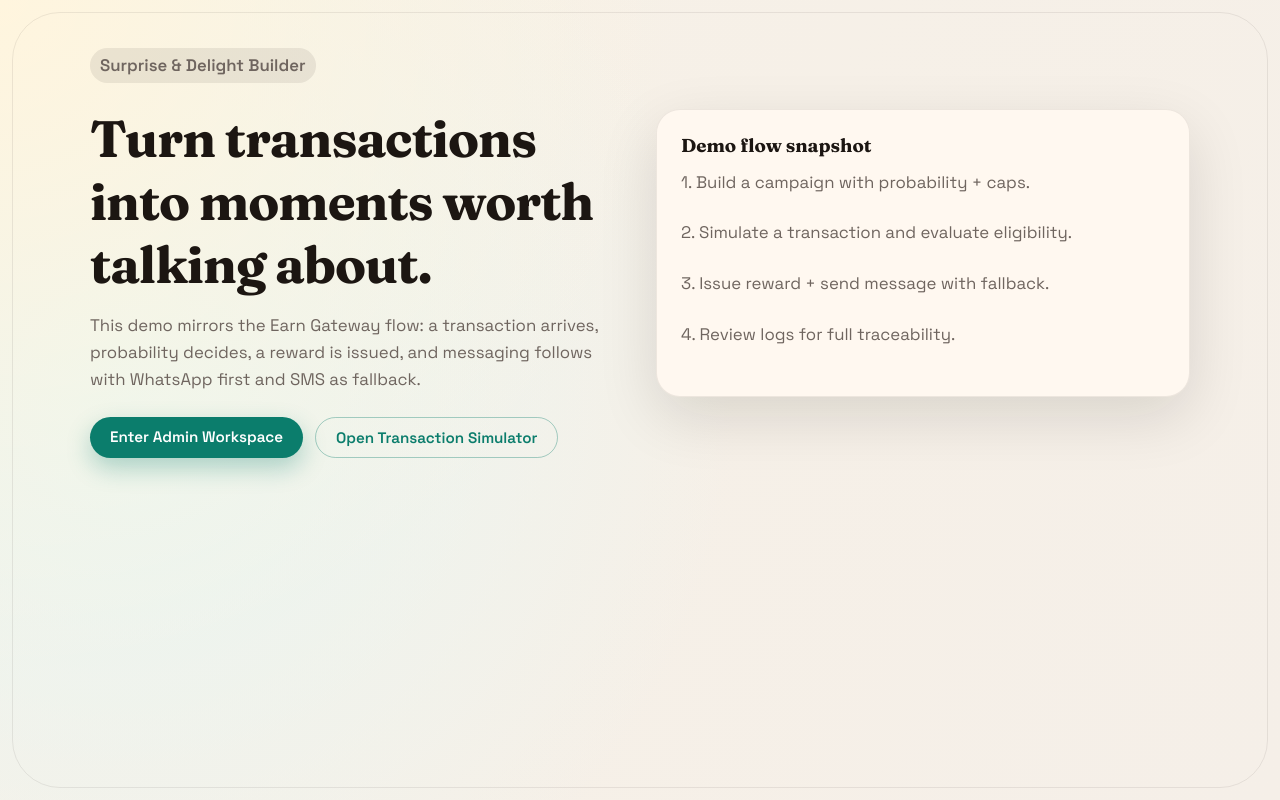
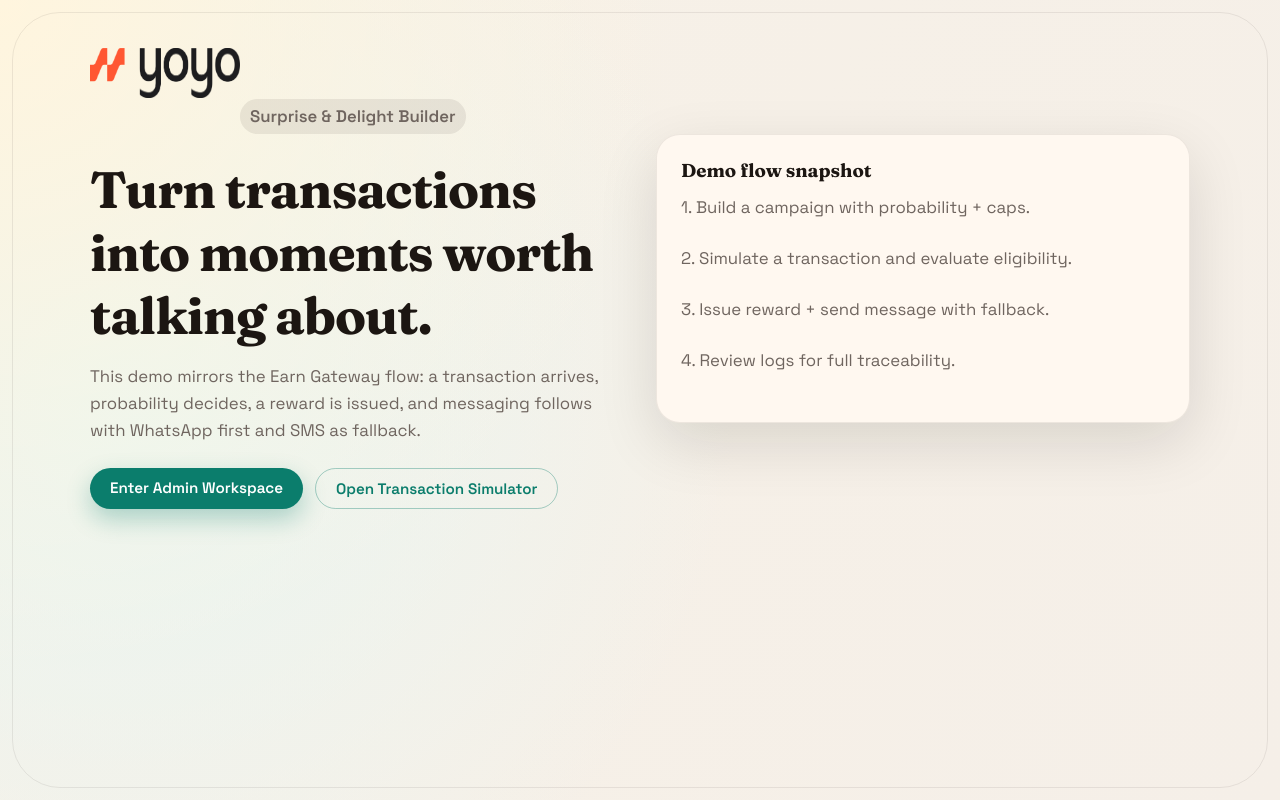
Before and after one commit to tristdrum/yoyo-demo, a Next.js app: page / in a window 1280 px wide. Built offline with nearby package versions, Linux system fonts and the light colour scheme.

Commit message:
Add YoYo logo to homepage and admin layout

```diff
--- a/app/admin/layout.tsx
+++ b/app/admin/layout.tsx
@@ -1,4 +1,6 @@
 import Link from "next/link";
+import Image from "next/image";
+import logo from "../logo.png";
 
 export default function AdminLayout({ children }: { children: React.ReactNode }) {
   const mode = process.env.NEXT_PUBLIC_APP_MODE ?? "mock";
@@ -7,6 +9,7 @@ export default function AdminLayout({ children }: { children: React.ReactNode })
     <main className="app-shell">
       <div className="admin-shell">
         <nav className="side-nav">
+          <Image src={logo} alt="YoYo Logo" width={120} height={40} style={{ marginBottom: "1rem" }} />
           <h2>YoYo Builder</h2>
           <Link href="/admin/campaigns">Campaigns</Link>
           <Link href="/admin/templates">Templates</Link>
--- a/app/page.tsx
+++ b/app/page.tsx
@@ -1,10 +1,13 @@
 import Link from "next/link";
+import Image from "next/image";
+import logo from "./logo.png";
 
 export default function HomePage() {
   return (
     <main className="app-shell">
       <section className="hero">
         <div>
+          <Image src={logo} alt="YoYo Logo" width={150} height={50} style={{ marginBottom: "1.5rem" }} />
           <p className="badge badge-neutral">Surprise & Delight Builder</p>
           <h1>Turn transactions into moments worth talking about.</h1>
           <p>
```
Also changed, not shown: app/logo.png (added).
